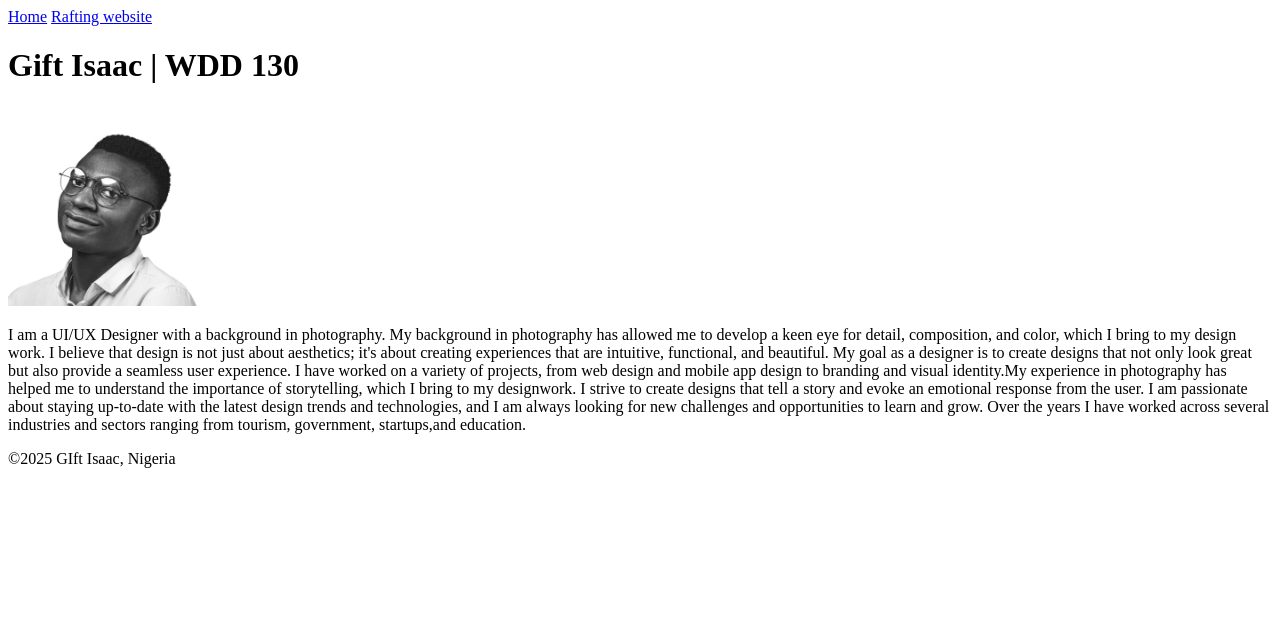
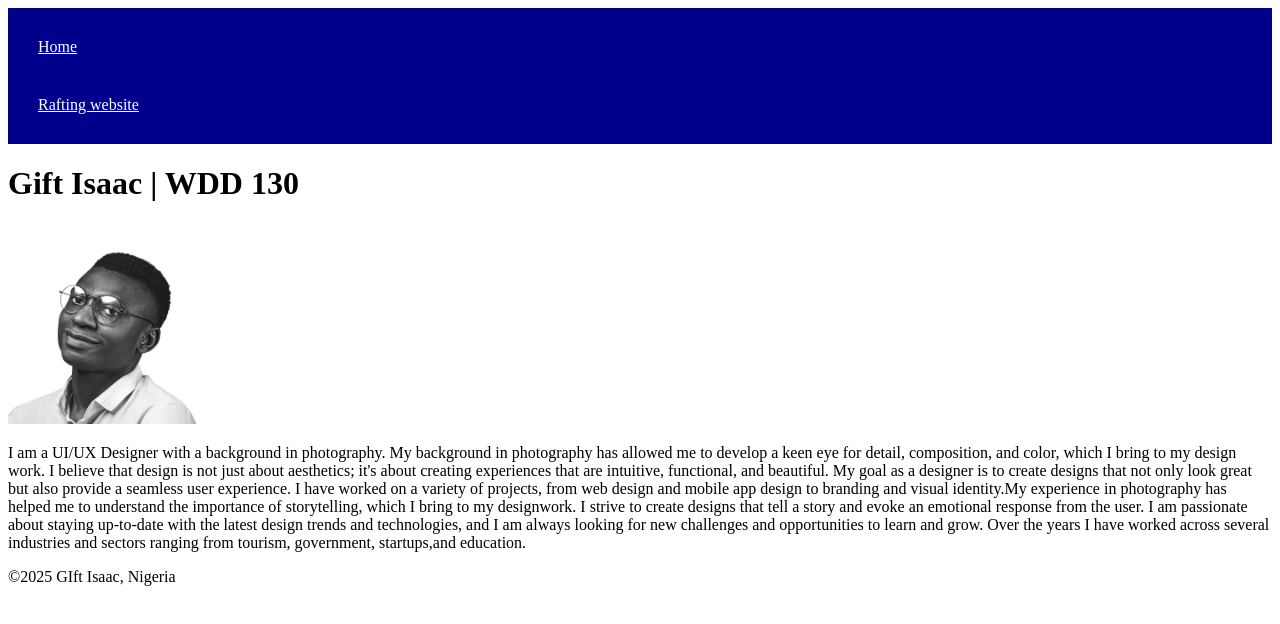
Before and after one commit to Begiftted/wdd130, a plain HTML site: page index.html in a window 1280 px wide. Drawn offline with Linux system fonts and the light colour scheme.

Commit message:
Introduction to CSS

```diff
--- a/index.html
+++ b/index.html
@@ -5,6 +5,8 @@
     <meta charset="UTF-8">
     <meta name="viewport" content="width=device-width, initial-scale=1.0">
     <title>Gift Isaac | WDD 130</title>
+    <link rel="stylesheet" href="styles/styles.css" />
+
 </head>
 
 <body>
--- a/styles/styles.css
+++ b/styles/styles.css
@@ -0,0 +1,10 @@
+nav {
+    background-color: darkblue;
+    padding: 10px;
+}
+
+nav a {
+    color: white;
+    display: block;
+    padding: 20px;
+}
```
